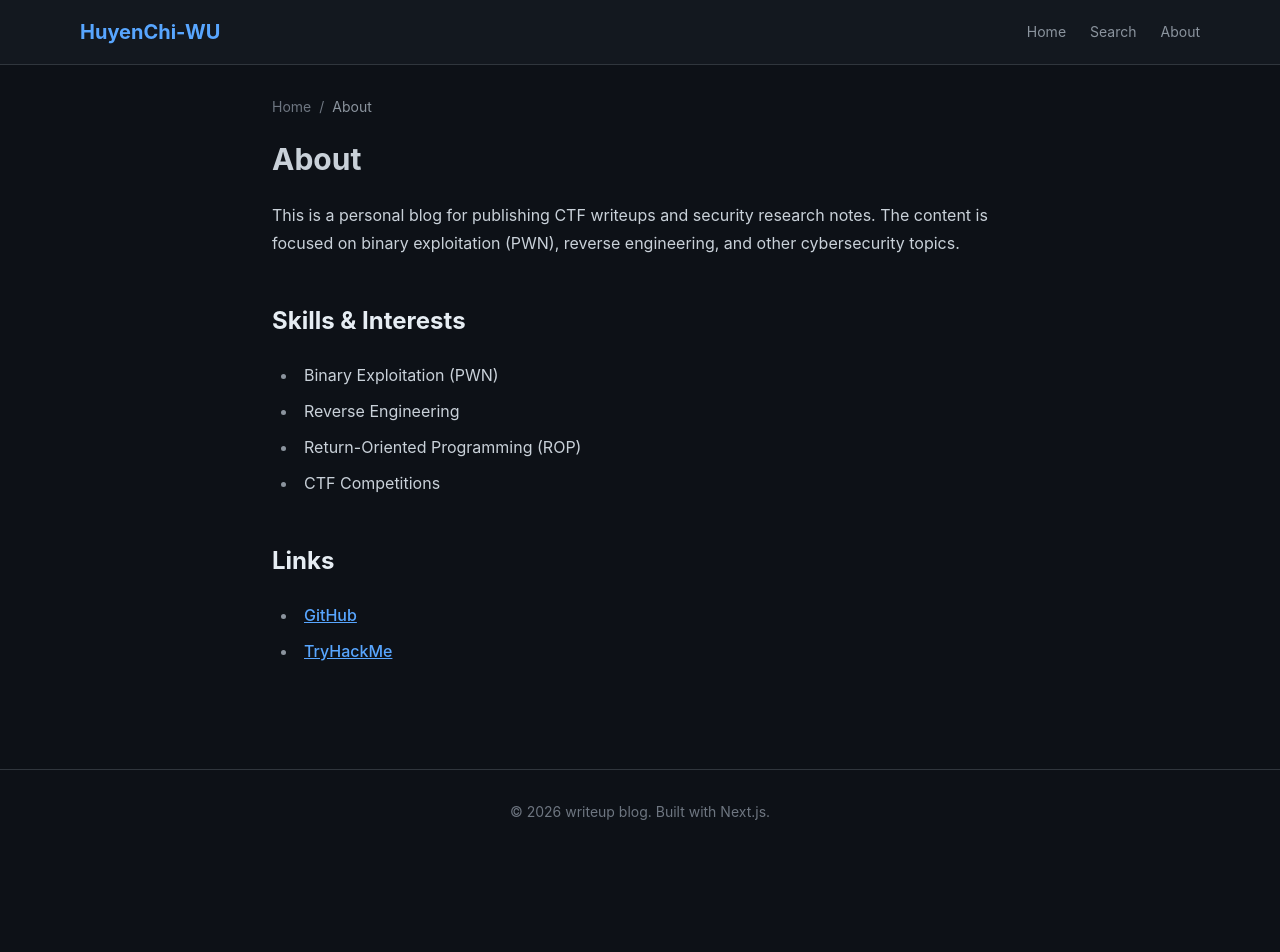
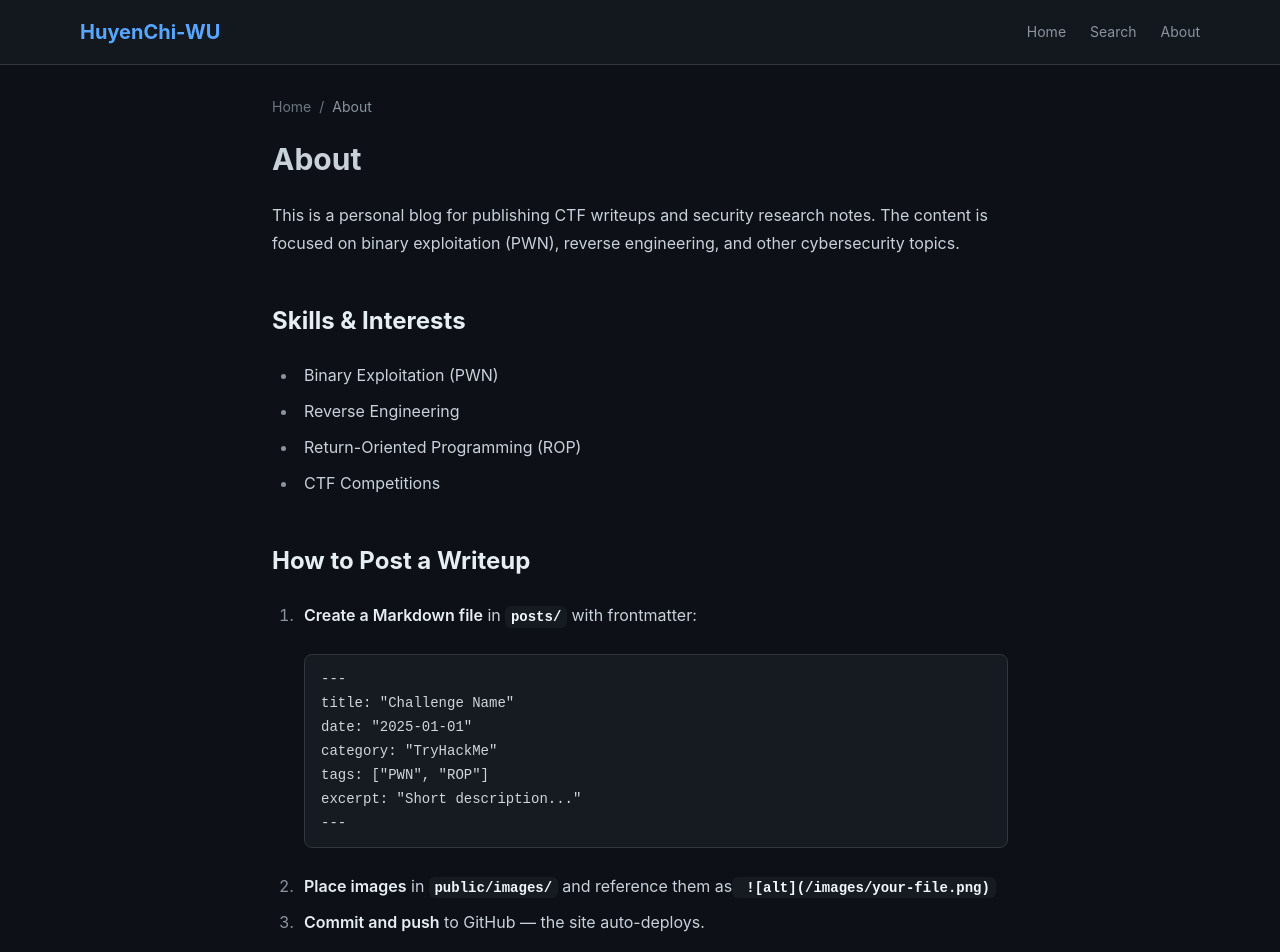
Before and after one commit to chihuyenichi/huyenchi-blog, a Next.js app: page /huyenchi-blog/about in a window 1280 px wide. Shown: the top 952 px of the page. Before the commit the page ends 854 px from the top, so only its background shows below. Built offline with nearby package versions, Linux system fonts and the light colour scheme.

Commit message:
Add 'How to Post' section to About page

```diff
--- a/src/app/about/page.tsx
+++ b/src/app/about/page.tsx
@@ -26,6 +26,27 @@ export default function AboutPage() {
           <li>CTF Competitions</li>
         </ul>
 
+        <h2>How to Post a Writeup</h2>
+        <ol>
+          <li>
+            <strong>Create a Markdown file</strong> in <code>posts/</code> with frontmatter:
+            <pre>{`---
+title: "Challenge Name"
+date: "2025-01-01"
+category: "TryHackMe"
+tags: ["PWN", "ROP"]
+excerpt: "Short description..."
+---`}</pre>
+          </li>
+          <li>
+            <strong>Place images</strong> in <code>public/images/</code> and reference them as
+            <code>{' ![alt](/images/your-file.png)'}</code>
+          </li>
+          <li>
+            <strong>Commit and push</strong> to GitHub — the site auto-deploys.
+          </li>
+        </ol>
+
         <h2>Links</h2>
         <ul>
           <li>
```
